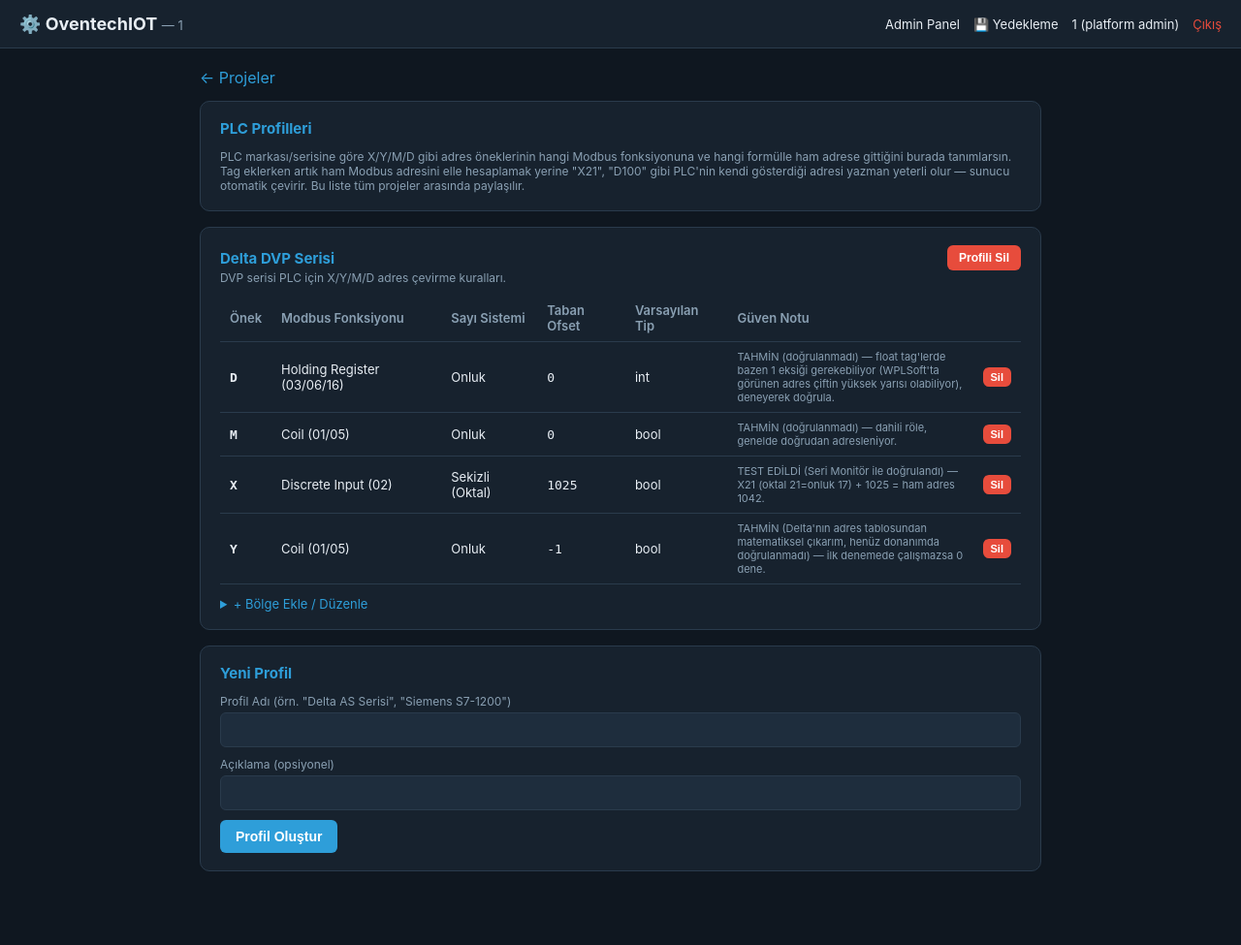
After one commit to ahmetaltunaibu/oventechIOT, a Flask app: page /admin/plc-profilleri in a window 1280 px wide. The commit adds this page. Shown: the whole page at 97% size. Run offline with Flask 3, Linux system fonts and the light colour scheme; the visitor is signed in with stand-in values (Sample User, id 1); data comes from the database, SQL or seed files in the repository.

Commit message:
PLC Profili sistemi eklendi - PLC markasi/serisine gore dogal adresten (X21, D100) ham Modbus adresine otomatik cevirme
- Yeni plc_profilleri / plc_profil_bolgeleri tablolari (proje bagimsiz,
  tum projeler paylasir). Her bolge: onek (X/Y/M/D), Modbus fonksiyonu
  (discrete_input/coil/holding_register), sayi sistemi (onluk/sekizli),
  taban ofset, varsayilan veri tipi, guven notu (test edildi mi/tahmin mi).
- "Delta DVP Serisi" profili onceden tanimli geldi - X (bu oturumda
  Seri Monitor ile TEST EDILDI: X21 -> ham adres 1042), Y/M/D (tahmin,
  henuz donanimda dogrulanmadi, notlarinda acikca yaziyor).
- database.dogal_adresi_coz() - "X21" gibi bir dogal adresi profildeki
  kurala gore ham adrese cevirir. Gercek test verisiyle dogrulandi.
- Admin panelinde "PLC Profilleri" sayfasi - profil/bolge ekleme,
  duzenleme, silme.
- Tag tablosuna "PLC Profili" + "Dogal Adres" sutunlari eklendi -
  doldurulursa Modbus Adres otomatik hesaplanip salt-okunur olur,
  bos birakilirsa eski (elle adres girme) davranisi aynen calisir.

Co-Authored-By: Claude Sonnet 5 <noreply@anthropic.com>

```diff
--- a/pages/admin.py
+++ b/pages/admin.py
@@ -235,3 +235,73 @@ def proje_gir(proje_id):
     session['proje_id'] = proje['id']
     session['proje_ad'] = proje['ad']
     return redirect(url_for('dashboard.dashboard_page'))
+
+
+# ============================================================
+# PLC PROFİLLERİ — kullanıcı isteği: PLC markası/serisi (Delta DVP, AS,
+# 15MC, ileride Siemens vb.) için X/Y/M/D gibi adres öneklerinin hangi
+# Modbus fonksiyonuna ve hangi formülle ham adrese gittiğini burada
+# tanımlarız — tag eklerken artık ham adresi elle hesaplamak yerine
+# "X21" gibi PLC'nin kendi gösterdiği adresi yazmak yeterli olur. Proje
+# bağımsız (tüm projeler paylaşır), bu yüzden platform admin panelinde.
+# ============================================================
+
+@admin_bp.route('/plc-profilleri')
+@admin_required
+def plc_profilleri():
+    profiller = database.plc_profilleri_listele()
+    profiller_detayli = [database.plc_profil_getir(p['id']) for p in profiller]
+    return render_template('plc_profilleri.html', profiller=profiller_detayli)
+
+
+@admin_bp.route('/plc-profil-ekle', methods=['POST'])
+@admin_required
+def plc_profil_ekle():
+    ad = request.form.get('ad', '').strip()
+    aciklama = request.form.get('aciklama', '').strip()
+    if not ad:
+        flash('Profil adı zorunlu.', 'danger')
+        return redirect(url_for('admin.plc_profilleri'))
+    ok, sonuc = database.plc_profil_ekle(ad, aciklama)
+    if ok:
+        flash(f'Profil eklendi: {ad}', 'success')
+    else:
+        flash(f'Hata: {sonuc}', 'danger')
+    return redirect(url_for('admin.plc_profilleri'))
+
+
+@admin_bp.route('/plc-profil/<int:profil_id>/sil', methods=['POST'])
+@admin_required
+def plc_profil_sil(profil_id):
+    database.plc_profil_sil(profil_id)
+    flash('Profil silindi.', 'success')
+    return redirect(url_for('admin.plc_profilleri'))
+
+
+@admin_bp.route('/plc-profil/<int:profil_id>/bolge-kaydet', methods=['POST'])
+@admin_required
+def plc_profil_bolge_kaydet(profil_id):
+    onek = request.form.get('onek', '').strip()
+    modbus_fonksiyon = request.form.get('modbus_fonksiyon', '')
+    sayi_sistemi = request.form.get('sayi_sistemi', 'onluk')
+    varsayilan_veri_tipi = request.form.get('varsayilan_veri_tipi', 'bool')
+    guven_notu = request.form.get('guven_notu', '').strip()
+    if not onek:
+        flash('Önek (örn. X, Y, M, D) zorunlu.', 'danger')
+        return redirect(url_for('admin.plc_profilleri'))
+    try:
+        adres_tabani = int(request.form.get('adres_tabani', '0') or '0')
+    except ValueError:
+        flash('Taban ofset sayısal olmalı.', 'danger')
+        return redirect(url_for('admin.plc_profilleri'))
+    database.plc_profil_bolge_kaydet(profil_id, onek, modbus_fonksiyon, sayi_sistemi, adres_tabani, varsayilan_veri_tipi, guven_notu)
+    flash(f'"{onek.upper()}" bölgesi kaydedildi.', 'success')
+    return redirect(url_for('admin.plc_profilleri'))
+
+
+@admin_bp.route('/plc-profil-bolge/<int:bolge_id>/sil', methods=['POST'])
+@admin_required
+def plc_profil_bolge_sil(bolge_id):
+    database.plc_profil_bolge_sil(bolge_id)
+    flash('Bölge silindi.', 'success')
+    return redirect(url_for('admin.plc_profilleri'))
--- a/templates/admin.html
+++ b/templates/admin.html
@@ -1,6 +1,8 @@
 {% extends "base.html" %}
 {% block title %}Admin Panel - OventechIOT{% endblock %}
 {% block content %}
+<p style="margin-bottom:14px;"><a class="item-link" href="{{ url_for('admin.plc_profilleri') }}" style="color:var(--accent);">🔌 PLC Profilleri (X/Y/M/D adres çevirme kuralları)</a></p>
+
 <div class="card">
     <h2>Projeler</h2>
     {% if projeler %}
--- /dev/null
+++ b/templates/plc_profilleri.html
@@ -0,0 +1,101 @@
+{% extends "base.html" %}
+{% block title %}PLC Profilleri - Admin{% endblock %}
+{% block content %}
+<p style="margin-bottom:14px;"><a class="item-link" href="{{ url_for('admin.admin_page') }}" style="color:var(--accent);">&larr; Projeler</a></p>
+
+<div class="card">
+    <h2>PLC Profilleri</h2>
+    <p style="font-size:12px;color:var(--text-secondary);">
+        PLC markası/serisine göre X/Y/M/D gibi adres öneklerinin hangi Modbus fonksiyonuna ve hangi formülle ham adrese gittiğini burada tanımlarsın.
+        Tag eklerken artık ham Modbus adresini elle hesaplamak yerine "X21", "D100" gibi PLC'nin kendi gösterdiği adresi yazman yeterli olur — sunucu otomatik çevirir.
+        Bu liste tüm projeler arasında paylaşılır.
+    </p>
+</div>
+
+{% for p in profiller %}
+<div class="card">
+    <div style="display:flex;justify-content:space-between;align-items:center;">
+        <h2 style="margin:0;">{{ p.ad }}</h2>
+        <form method="POST" action="{{ url_for('admin.plc_profil_sil', profil_id=p.id) }}" onsubmit="return confirm('{{ p.ad }} profili (tüm bölgeleriyle) silinsin mi?');">
+            <button type="submit" style="background:var(--red);padding:6px 12px;font-size:12px;">Profili Sil</button>
+        </form>
+    </div>
+    {% if p.aciklama %}<p style="font-size:12px;color:var(--text-secondary);">{{ p.aciklama }}</p>{% endif %}
+
+    <table style="margin-top:10px;">
+        <thead><tr><th>Önek</th><th>Modbus Fonksiyonu</th><th>Sayı Sistemi</th><th>Taban Ofset</th><th>Varsayılan Tip</th><th>Güven Notu</th><th></th></tr></thead>
+        <tbody>
+        {% for b in p.bolgeler %}
+            <tr>
+                <td style="font-family:monospace;font-weight:700;">{{ b.onek }}</td>
+                <td>{{ {'discrete_input':'Discrete Input (02)','coil':'Coil (01/05)','holding_register':'Holding Register (03/06/16)'}.get(b.modbus_fonksiyon, b.modbus_fonksiyon) }}</td>
+                <td>{{ 'Sekizli (Oktal)' if b.sayi_sistemi == 'sekizli' else 'Onluk' }}</td>
+                <td style="font-family:monospace;">{{ b.adres_tabani }}</td>
+                <td>{{ b.varsayilan_veri_tipi }}</td>
+                <td style="font-size:11px;color:var(--text-secondary);max-width:280px;">{{ b.guven_notu }}</td>
+                <td style="white-space:nowrap;">
+                    <form method="POST" action="{{ url_for('admin.plc_profil_bolge_sil', bolge_id=b.id) }}" onsubmit="return confirm('{{ b.onek }} bölgesi silinsin mi?');" style="display:inline;">
+                        <button type="submit" style="background:var(--red);padding:4px 8px;font-size:11px;">Sil</button>
+                    </form>
+                </td>
+            </tr>
+        {% endfor %}
+        </tbody>
+    </table>
+
+    <details style="margin-top:12px;">
+        <summary style="cursor:pointer;color:var(--accent);font-size:13px;">+ Bölge Ekle / Düzenle</summary>
+        <form method="POST" action="{{ url_for('admin.plc_profil_bolge_kaydet', profil_id=p.id) }}" style="margin-top:10px;display:flex;gap:8px;flex-wrap:wrap;align-items:flex-end;">
+            <div>
+                <label>Önek (örn. X, Y, M, D)</label>
+                <input type="text" name="onek" maxlength="4" required style="width:80px;margin-bottom:0;text-transform:uppercase;">
+            </div>
+            <div>
+                <label>Modbus Fonksiyonu</label>
+                <select name="modbus_fonksiyon" style="margin-bottom:0;">
+                    <option value="discrete_input">Discrete Input (02) — sadece okuma, fiziksel giriş</option>
+                    <option value="coil">Coil (01/05) — okuma+yazma, çıkış/dahili röle</option>
+                    <option value="holding_register">Holding Register (03/06/16) — sayısal register</option>
+                </select>
+            </div>
+            <div>
+                <label>Sayı Sistemi</label>
+                <select name="sayi_sistemi" style="margin-bottom:0;">
+                    <option value="onluk">Onluk</option>
+                    <option value="sekizli">Sekizli (Oktal)</option>
+                </select>
+            </div>
+            <div>
+                <label>Taban Ofset</label>
+                <input type="number" name="adres_tabani" value="0" required style="width:100px;margin-bottom:0;">
+            </div>
+            <div>
+                <label>Varsayılan Veri Tipi</label>
+                <select name="varsayilan_veri_tipi" style="margin-bottom:0;">
+                    <option value="bool">bool</option>
+                    <option value="int">int</option>
+                    <option value="float">float</option>
+                </select>
+            </div>
+            <div style="flex:1;min-width:200px;">
+                <label>Güven Notu (test edildi mi, tahmin mi)</label>
+                <input type="text" name="guven_notu" style="margin-bottom:0;">
+            </div>
+            <button type="submit">Kaydet</button>
+        </form>
+        <p style="font-size:11px;color:var(--text-secondary);margin-top:6px;">Aynı önek tekrar kaydedilirse üzerine yazılır (günceller) — silmene gerek yok, düzeltip tekrar kaydet.</p>
+    </details>
+</div>
+{% endfor %}
+
+<div class="card">
+    <h2>Yeni Profil</h2>
+    <form method="POST" action="{{ url_for('admin.plc_profil_ekle') }}">
+        <label>Profil Adı (örn. "Delta AS Serisi", "Siemens S7-1200")</label>
+        <input type="text" name="ad" required>
+        <label>Açıklama (opsiyonel)</label>
+        <input type="text" name="aciklama">
+        <button type="submit">Profil Oluştur</button>
+    </form>
+</div>
+{% endblock %}
```
Also changed, not shown: database.py (+196 -7 lines), pages/dashboard.py (+32 -7 lines), templates/cihaz_detay.html (+44 -4 lines).
